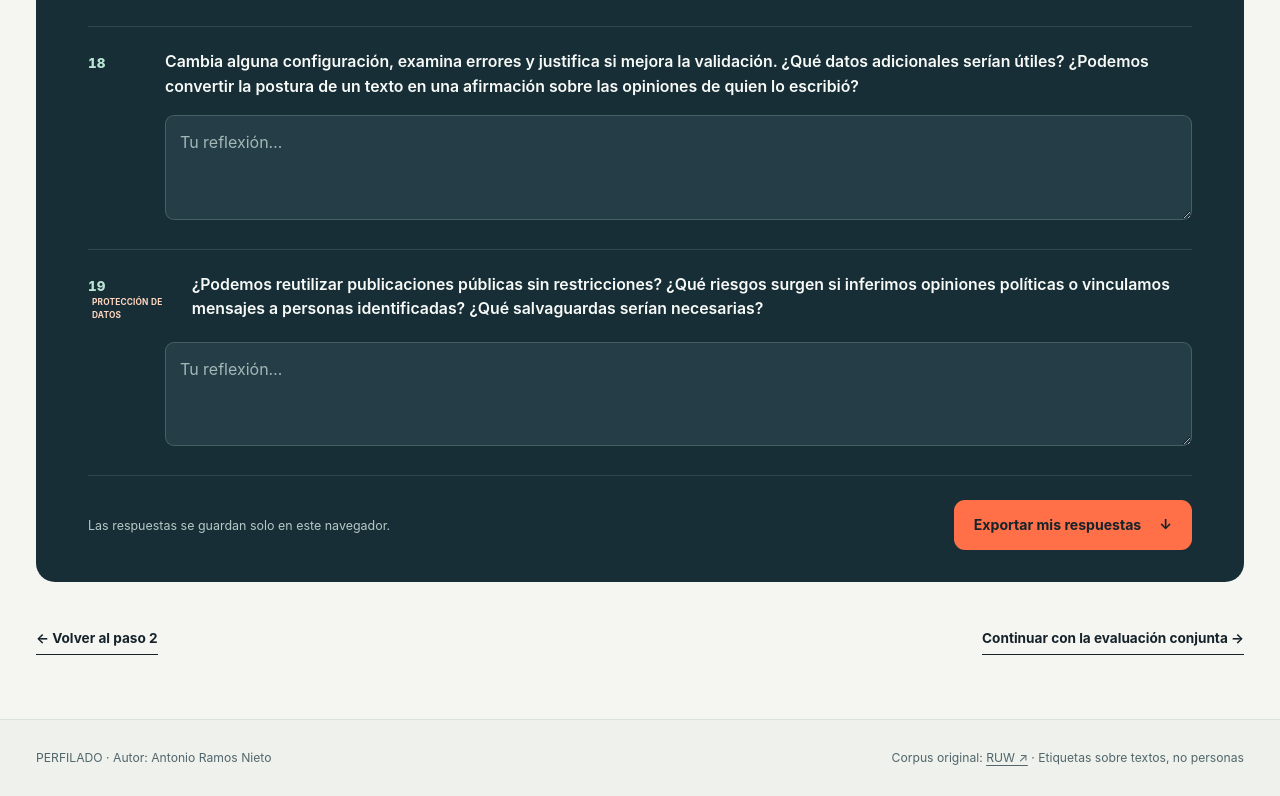
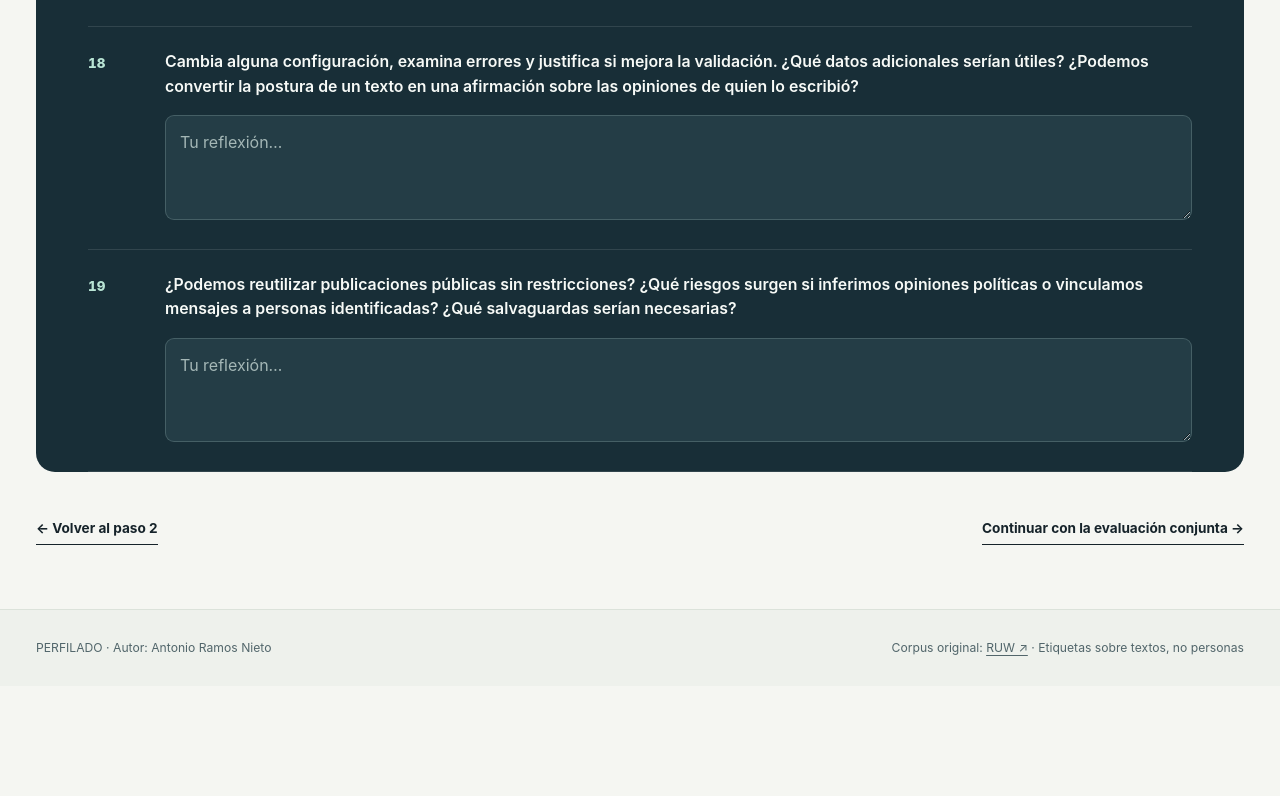
Before and after one commit to antoniorani/Perfilado, a website: page textos.html in a window 1280 px wide. Shown: the part 3653-4449 px from the top of the page. After the commit the page ends 4339 px from the top, so only its background shows below. Drawn offline with Linux system fonts and the light colour scheme; no server answers.

Commit message:
style: remove visible answer export/status and privacy badges from textos.html

```diff
--- a/textos.html
+++ b/textos.html
@@ -139,9 +139,8 @@
         <div class="question-item"><label for="q16"><span>16</span> Elige objetivo, clasificador y representación. ¿Por qué entrenamos con unos textos y evaluamos con otros? ¿Para qué sirve el conjunto de validación?</label><textarea id="q16" rows="3" placeholder="Tu reflexión…"></textarea></div>
         <div class="question-item"><label for="q17"><span>17</span> Analiza la matriz de confusión, la exactitud y la F1 macro. ¿Qué clases se confunden? ¿Por qué la exactitud global no es suficiente?</label><textarea id="q17" rows="3" placeholder="Tu reflexión…"></textarea></div>
         <div class="question-item"><label for="q18"><span>18</span> Cambia alguna configuración, examina errores y justifica si mejora la validación. ¿Qué datos adicionales serían útiles? ¿Podemos convertir la postura de un texto en una afirmación sobre las opiniones de quien lo escribió?</label><textarea id="q18" rows="3" placeholder="Tu reflexión…"></textarea></div>
-        <div class="question-item"><label for="q19"><span>19 <b>PROTECCIÓN DE DATOS</b></span> ¿Podemos reutilizar publicaciones públicas sin restricciones? ¿Qué riesgos surgen si inferimos opiniones políticas o vinculamos mensajes a personas identificadas? ¿Qué salvaguardas serían necesarias?</label><textarea id="q19" rows="3" placeholder="Tu reflexión…"></textarea></div>
+        <div class="question-item"><label for="q19"><span>19</span> ¿Podemos reutilizar publicaciones públicas sin restricciones? ¿Qué riesgos surgen si inferimos opiniones políticas o vinculamos mensajes a personas identificadas? ¿Qué salvaguardas serían necesarias?</label><textarea id="q19" rows="3" placeholder="Tu reflexión…"></textarea></div>
       </div>
-      <div class="question-actions"><p id="save-state" role="status">Las respuestas se guardan solo en este navegador.</p><button class="button button-primary" type="button" id="export-answers">Exportar mis respuestas <span aria-hidden="true">↓</span></button></div>
     </section>
 
     <div class="step-bottom"><a class="text-link" href="./biometria.html">← Volver al paso 2</a><a class="text-link" href="./evaluacion.html">Continuar con la evaluación conjunta →</a></div>
```
